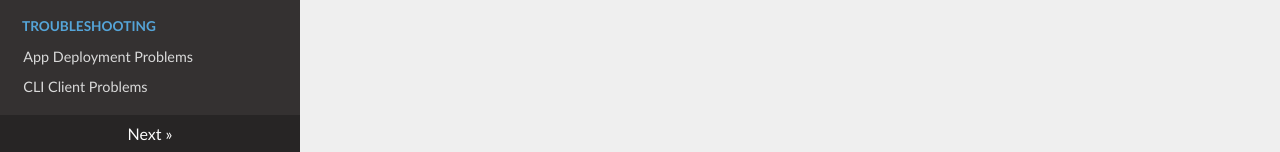
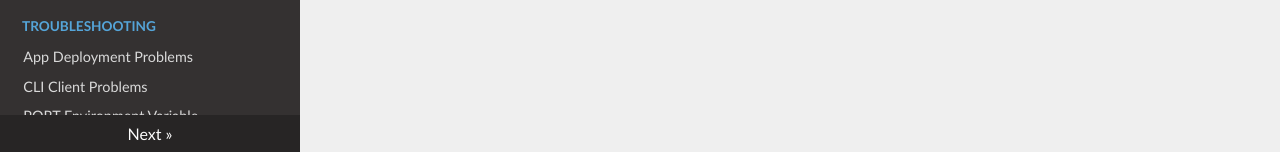
Before and after one commit to alphagov/paas-developer-docs, an MkDocs documentation site: the page built from docs/index.md, in a window 1280 px wide. Shown: the part 745-897 px from the top of the page. Built offline with MkDocs 1.6.1, drawn with Linux system fonts in a browser that asks for light colours; nearby versions of some CDN libraries; old or Windows-style settings are respelled for this version of MkDocs.

Commit message:
Add PORT page to top

```diff
--- a/mkdocs.yml
+++ b/mkdocs.yml
@@ -28,6 +28,7 @@ pages:
 - Troubleshooting:
     - 'App Deployment Problems': 'troubleshooting/index.md'
     - 'CLI Client Problems': 'troubleshooting/cli.md'
+    - 'PORT Environment Variable': 'troubleshooting/port.md'
 - Managing Apps:
     - 'Scaling Apps' : 'managing_apps/scaling.md'
     - 'Quotas': 'managing_apps/quotas.md'
```
